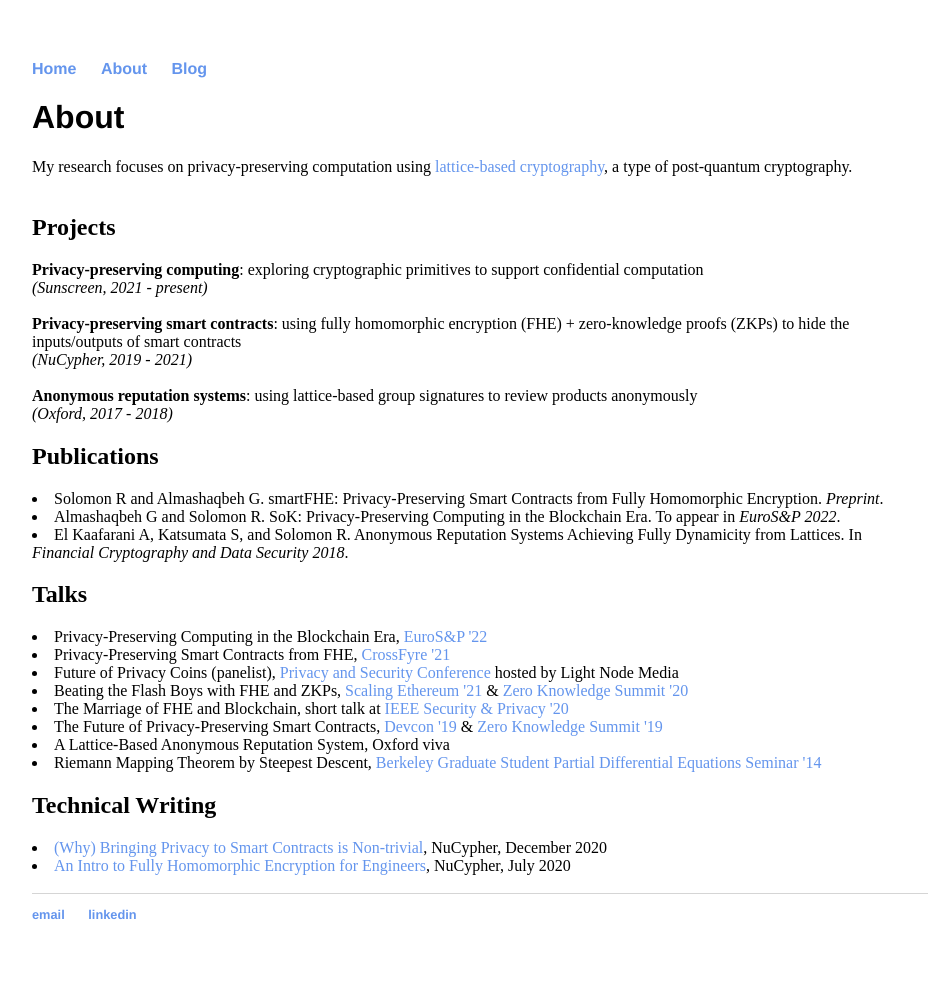
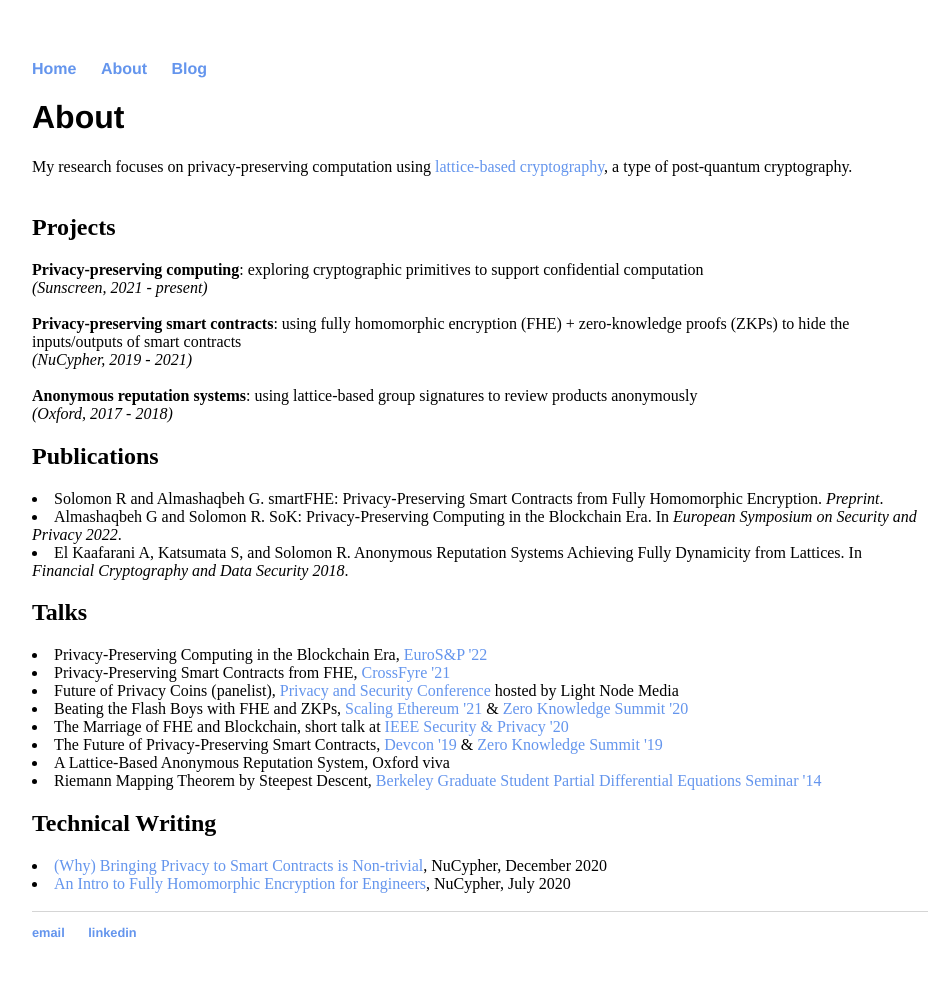
Before and after one commit to ravital/ravital.github.io, a Jekyll site: the page built from about/index.html, in a window 1280 px wide. Shown: the whole page, without its empty margins (160-1108 px from the left). Built offline with Jekyll 4.4.1, drawn with Linux system fonts in a browser that asks for light colours.

Commit message:
Update index.html

```diff
--- a/about/index.html
+++ b/about/index.html
@@ -17,7 +17,7 @@ title: About Ravital Solomon
 
 			<h2>Publications</h2>
 			<li>Solomon R and Almashaqbeh G. smartFHE: Privacy-Preserving Smart Contracts from Fully Homomorphic Encryption. <i>Preprint</i>.</li>
-			<li>Almashaqbeh G and Solomon R. SoK: Privacy-Preserving Computing in the Blockchain Era. To appear in <i>EuroS&P 2022</i>.</li>
+			<li>Almashaqbeh G and Solomon R. SoK: Privacy-Preserving Computing in the Blockchain Era. In <i>European Symposium on Security and Privacy 2022</i>.</li>
 			<li>El Kaafarani A, Katsumata S, and Solomon R. Anonymous Reputation Systems Achieving Fully Dynamicity from Lattices. In <i>Financial Cryptography and Data Security 2018</i>.</li>
 
 
```
